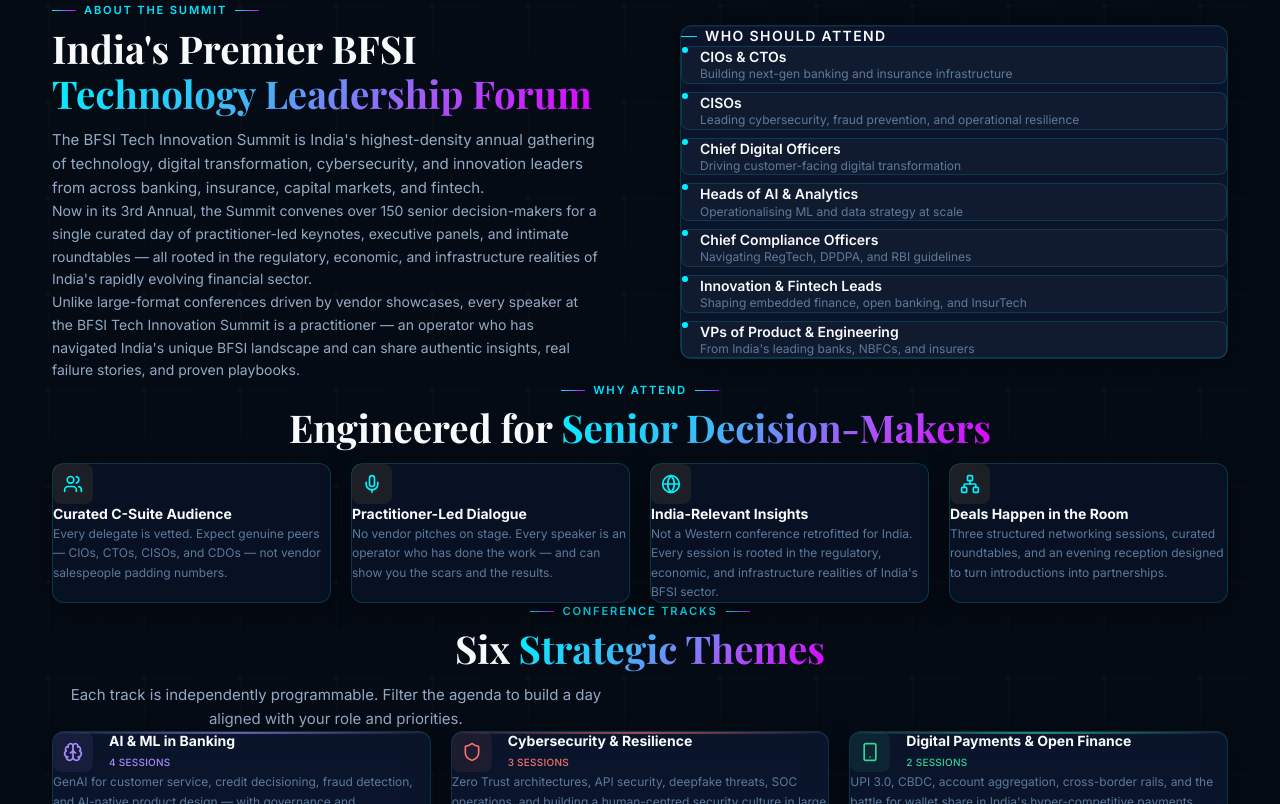
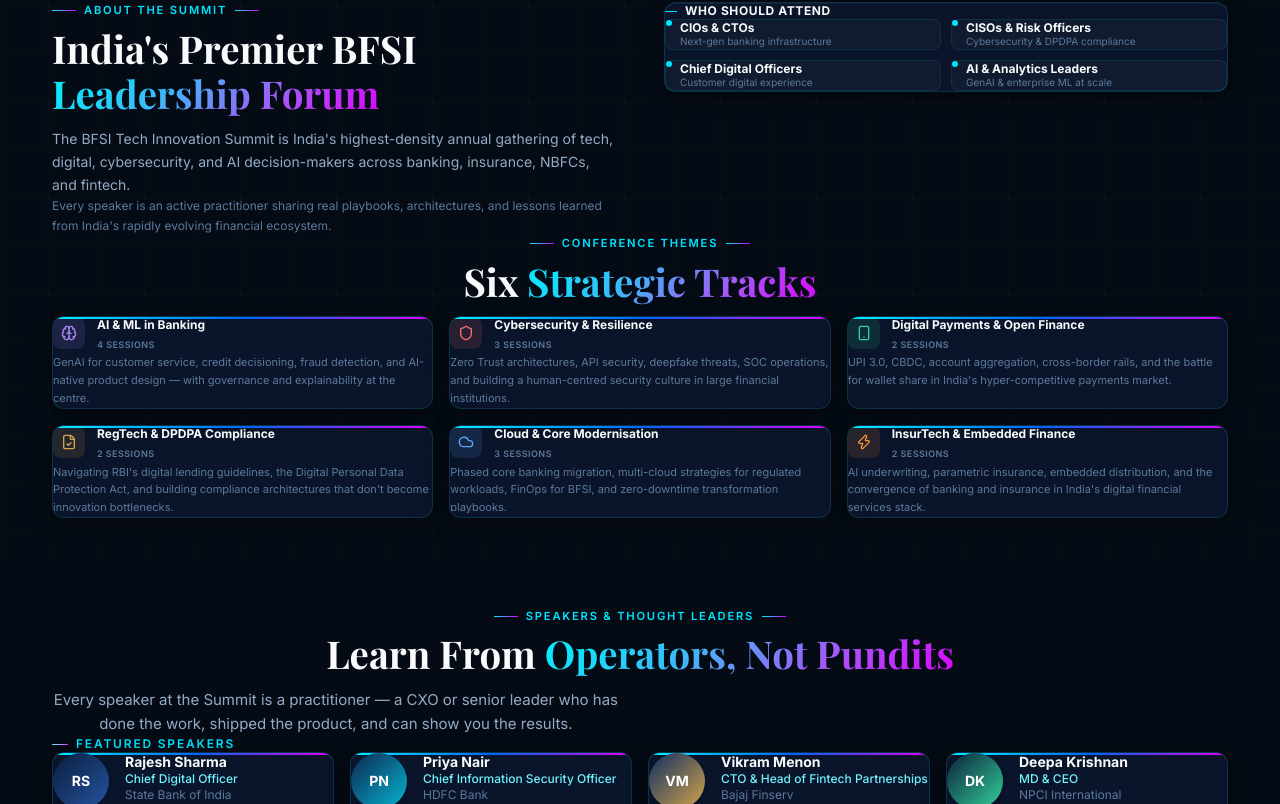
Before and after one commit to sanojvenu/bfsi-summit, a Next.js app: page / in a window 1280 px wide. Shown: the part 1176-1980 px from the top of the page. Built offline with nearby package versions, Linux system fonts and the light colour scheme.

Commit message:
Simplify About section by removing redundant text paragraphs and streamlining attendee role cards

```diff
--- a/components/sections/about.tsx
+++ b/components/sections/about.tsx
@@ -1,13 +1,10 @@
 "use client";
 
 import { motion } from "framer-motion";
-import { summitTracks, whyAttend } from "@/data/stats";
+import { summitTracks } from "@/data/stats";
 import { FadeIn, Stagger, StaggerItem } from "@/components/ui/animations";
 import { GridPattern } from "@/components/ui/network-graph";
-import {
-  Brain, Shield, Smartphone, FileCheck, Cloud, Zap,
-  Users, Mic, Globe, Network
-} from "lucide-react";
+import { Brain, Shield, Smartphone, FileCheck, Cloud, Zap, Users, Mic, Globe, Network } from "lucide-react";
 import { SUMMIT } from "@/lib/utils";
 
 const iconMap: Record<string, React.ElementType> = {
@@ -28,133 +25,90 @@
 
       <div className="container relative z-10">
 
-        {/* About overview */}
-        <div className="grid grid-cols-1 lg:grid-cols-2 gap-12 lg:gap-20 items-center mb-14">
-          <FadeIn>
+        {/* Executive Overview & Who Should Attend Split */}
+        <div className="grid grid-cols-1 lg:grid-cols-12 gap-8 lg:gap-12 items-start mb-12">
+
+          <FadeIn className="lg:col-span-6">
             <div className="section-label">About the Summit</div>
             <h2 id="about-heading" className="section-title">
-              India's Premier BFSI
-              <br />
-              <span className="gold-gradient">Technology Leadership Forum</span>
+              India's Premier BFSI{" "}
+              <span className="brand-gradient">Leadership Forum</span>
             </h2>
-            <p className="section-subtitle mb-6">
-              The {SUMMIT.name} is India's highest-density annual gathering of technology, digital transformation, cybersecurity, and innovation leaders from across banking, insurance, capital markets, and fintech.
+            <p className="text-sm text-[var(--text-secondary)] leading-relaxed mb-4">
+              The {SUMMIT.name} is India's highest-density annual gathering of tech, digital, cybersecurity, and AI decision-makers across banking, insurance, NBFCs, and fintech.
             </p>
-            <p className="text-[var(--text-secondary)] text-sm leading-relaxed mb-6">
-              Now in its {SUMMIT.edition}, the Summit convenes over 150 senior decision-makers for a single curated day of practitioner-led keynotes, executive panels, and intimate roundtables — all rooted in the regulatory, economic, and infrastructure realities of India's rapidly evolving financial sector.
-            </p>
-            <p className="text-[var(--text-secondary)] text-sm leading-relaxed">
-              Unlike large-format conferences driven by vendor showcases, every speaker at the BFSI Tech Innovation Summit is a practitioner — an operator who has navigated India's unique BFSI landscape and can share authentic insights, real failure stories, and proven playbooks.
+            <p className="text-xs text-[var(--text-muted)] leading-relaxed">
+              Every speaker is an active practitioner sharing real playbooks, architectures, and lessons learned from India's rapidly evolving financial ecosystem.
             </p>
           </FadeIn>
 
-          {/* "Who Should Attend" */}
-          <FadeIn delay={0.15}>
-            <div className="card-surface rounded-2xl p-8">
-              <h3 className="font-semibold text-[var(--text-primary)] text-sm tracking-widest uppercase mb-6 flex items-center gap-2">
-                <span className="w-4 h-px bg-[var(--gold-500)]" />
+          {/* "Who Should Attend" Compact Card */}
+          <FadeIn delay={0.15} className="lg:col-span-6">
+            <div className="card-surface rounded-xl p-5 border border-[rgba(0,229,255,0.2)]">
+              <h3 className="font-bold text-[var(--text-primary)] text-xs tracking-wider uppercase mb-3.5 flex items-center gap-2">
+                <span className="w-3 h-px bg-[var(--cyan-400)]" />
                 Who Should Attend
               </h3>
-              <ul className="flex flex-col gap-2">
+              <div className="grid grid-cols-1 sm:grid-cols-2 gap-2.5">
                 {[
-                  { role: "CIOs & CTOs", description: "Building next-gen banking and insurance infrastructure" },
-                  { role: "CISOs", description: "Leading cybersecurity, fraud prevention, and operational resilience" },
-                  { role: "Chief Digital Officers", description: "Driving customer-facing digital transformation" },
-                  { role: "Heads of AI & Analytics", description: "Operationalising ML and data strategy at scale" },
-                  { role: "Chief Compliance Officers", description: "Navigating RegTech, DPDPA, and RBI guidelines" },
-                  { role: "Innovation & Fintech Leads", description: "Shaping embedded finance, open banking, and InsurTech" },
-                  { role: "VPs of Product & Engineering", description: "From India's leading banks, NBFCs, and insurers" },
+                  { role: "CIOs & CTOs", description: "Next-gen banking infrastructure" },
+                  { role: "CISOs & Risk Officers", description: "Cybersecurity & DPDPA compliance" },
+                  { role: "Chief Digital Officers", description: "Customer digital experience" },
+                  { role: "AI & Analytics Leaders", description: "GenAI & enterprise ML at scale" },
                 ].map((item) => (
-                  <li key={item.role} className="flex gap-3 items-start bg-[rgba(255,255,255,0.03)] hover:bg-[rgba(255,255,255,0.05)] border border-[var(--border-subtle)] rounded-lg px-3 py-2.5 transition-colors">
-                    <span className="mt-1 w-1.5 h-1.5 rounded-full bg-[var(--gold-400)] flex-shrink-0" />
+                  <div key={item.role} className="flex gap-2 items-start bg-[rgba(255,255,255,0.03)] border border-[rgba(0,229,255,0.1)] rounded-lg p-2.5">
+                    <span className="mt-1 w-1.5 h-1.5 rounded-full bg-[var(--cyan-400)] flex-shrink-0" />
                     <div className="min-w-0">
-                      <p className="text-sm font-semibold text-[var(--text-primary)] leading-snug">{item.role}</p>
-                      <p className="text-xs text-[var(--text-muted)] leading-snug mt-0.5">{item.description}</p>
+                      <p className="text-xs font-bold text-[var(--text-primary)] leading-tight">{item.role}</p>
+                      <p className="text-[10px] text-[var(--text-muted)] leading-snug mt-0.5">{item.description}</p>
                     </div>
-                  </li>
+                  </div>
                 ))}
-              </ul>
+              </div>
             </div>
           </FadeIn>
+
         </div>
 
-        {/* Why Attend */}
-        <FadeIn className="text-center mb-12">
-          <div className="section-label justify-center">Why Attend</div>
-          <h2 className="section-title" style={{ textAlign: "center" }}>
-            Engineered for{" "}
-            <span className="gold-gradient">Senior Decision-Makers</span>
+        {/* Strategic Conference Themes */}
+        <FadeIn className="text-center mb-8">
+          <div className="section-label justify-center">Conference Themes</div>
+          <h2 className="section-title text-center">
+            Six <span className="brand-gradient">Strategic Tracks</span>
           </h2>
         </FadeIn>
 
-        <Stagger className="grid grid-cols-1 sm:grid-cols-2 lg:grid-cols-4 gap-5 mb-14">
-          {whyAttend.map((item, i) => {
-            const Icon = iconMap[item.icon] ?? Brain;
+        <Stagger className="grid grid-cols-1 sm:grid-cols-2 lg:grid-cols-3 gap-4">
+          {summitTracks.map((track) => {
+            const Icon = iconMap[track.icon] ?? Brain;
             return (
-              <StaggerItem key={item.title}>
-                <div className="card-surface-glass rounded-xl p-6 h-full group hover:border-[var(--gold-500)] transition-all duration-300">
-                  <div className="w-10 h-10 rounded-lg bg-[rgba(212,165,75,0.1)] flex items-center justify-center mb-4 group-hover:bg-[rgba(212,165,75,0.18)] transition-colors">
-                    <Icon size={20} className="text-[var(--gold-400)]" />
+              <StaggerItem key={track.id}>
+                <div className="card-surface gradient-strip-top rounded-xl p-4.5 h-full group hover:border-[var(--cyan-400)] transition-all duration-300">
+                  <div className="flex items-start gap-3 mb-2.5">
+                    <div
+                      className="w-8 h-8 rounded-lg flex items-center justify-center flex-shrink-0"
+                      style={{ background: `${track.color}20` }}
+                    >
+                      <Icon size={16} style={{ color: track.color }} />
+                    </div>
+                    <div className="flex-1 min-w-0">
+                      <h3 className="text-xs font-bold text-[var(--text-primary)] leading-tight group-hover:text-[var(--cyan-300)] transition-colors">
+                        {track.label}
+                      </h3>
+                      <span className="text-[9px] tracking-wider uppercase font-semibold text-[var(--text-muted)]">
+                        {track.sessions} Sessions
+                      </span>
+                    </div>
                   </div>
-                  <h3 className="text-sm font-bold text-[var(--text-primary)] mb-2">{item.title}</h3>
-                  <p className="text-xs text-[var(--text-muted)] leading-relaxed">{item.description}</p>
+                  <p className="text-[11px] text-[var(--text-muted)] leading-relaxed">
+                    {track.description}
+                  </p>
                 </div>
               </StaggerItem>
             );
           })}
         </Stagger>
 
-        {/* Tracks Grid */}
-        <FadeIn className="text-center mb-12">
-          <div className="section-label justify-center">Conference Tracks</div>
-          <h2 className="section-title" style={{ textAlign: "center" }}>
-            Six{" "}<span className="gold-gradient">Strategic Themes</span>
-          </h2>
-          <p className="section-subtitle mx-auto text-center">
-            Each track is independently programmable. Filter the agenda to build a day aligned with your role and priorities.
-          </p>
-        </FadeIn>
-
-        <Stagger className="grid grid-cols-1 sm:grid-cols-2 lg:grid-cols-3 gap-5">
-          {summitTracks.map((track) => {
-            const Icon = iconMap[track.icon] ?? Brain;
-            return (
-              <StaggerItem key={track.id}>
-                <motion.div
-                  whileHover={{ y: -4 }}
-                  transition={{ duration: 0.3, ease: [0.16, 1, 0.3, 1] }}
-                  className="card-surface rounded-xl p-6 h-full cursor-default group relative overflow-hidden"
-                >
-                  {/* Color accent line */}
-                  <div
-                    className="absolute top-0 left-0 right-0 h-0.5 transition-all duration-300"
-                    style={{ background: `linear-gradient(90deg, transparent, ${track.color}, transparent)`, opacity: 0.6 }}
-                  />
-
-                  <div className="flex items-start gap-4 mb-4">
-                    <div
-                      className="w-10 h-10 rounded-lg flex items-center justify-center flex-shrink-0"
-                      style={{ background: `${track.color}15` }}
-                    >
-                      <Icon size={20} style={{ color: track.color }} />
-                    </div>
-                    <div className="flex-1">
-                      <h3 className="text-sm font-bold text-[var(--text-primary)] leading-tight mb-1">
-                        {track.label}
-                      </h3>
-                      <span className="text-[10px] tracking-wide uppercase font-medium" style={{ color: track.color }}>
-                        {track.sessions} Sessions
-                      </span>
-                    </div>
-                  </div>
-                  <p className="text-xs text-[var(--text-muted)] leading-relaxed">
-                    {track.description}
-                  </p>
-                </motion.div>
-              </StaggerItem>
-            );
-          })}
-        </Stagger>
       </div>
     </section>
   );
```
